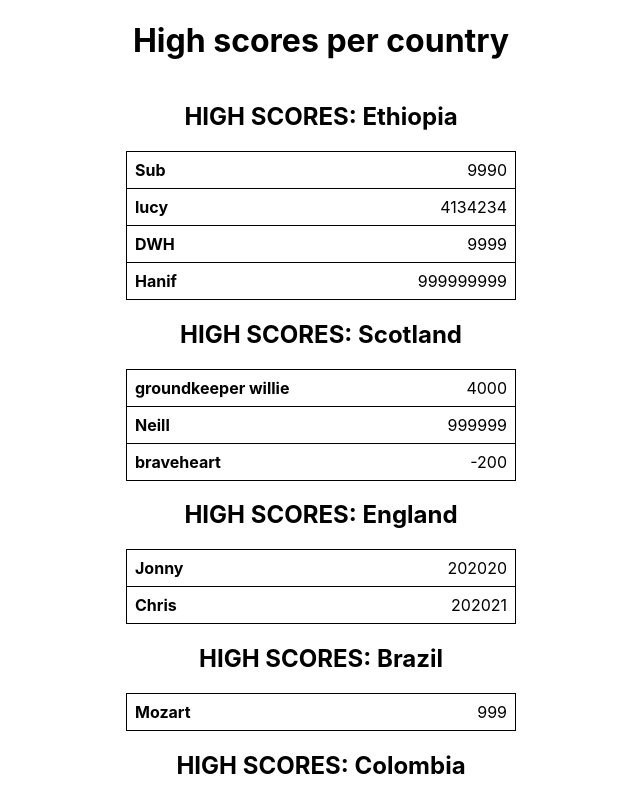
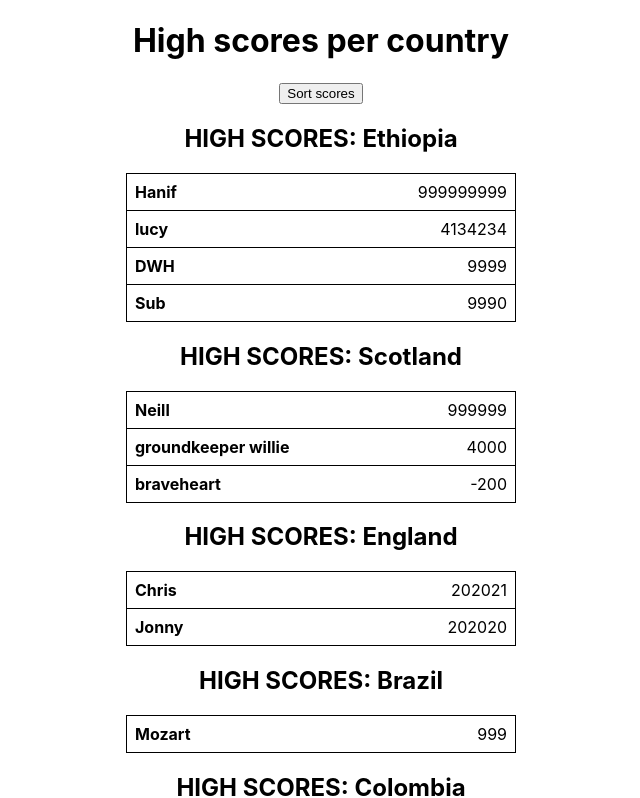
Before and after one commit to cbaggini/high-scores-react, a React (Create React App) app: page / in a window 1280 px wide. Shown: the top 798 px of the page, without its empty margins (319-959 px from the left). Built offline with nearby package versions, Linux system fonts and the light colour scheme.

Commit message:
completed level 4

```diff
--- a/src/App.js
+++ b/src/App.js
@@ -1,15 +1,32 @@
-import React from "react";
+import React, {useState} from "react";
 import './App.css';
 import allCountryScores from "./data/allCountryScores";
 import HighScoreTable from "./HighScoreTable";
 
 
 function App() {
-	const sortedScores = allCountryScores.sort((a,b) => a.name > b.name);
+	const sortedCountries = allCountryScores.concat().sort((a,b) => a.name > b.name);
+	const descendingScores = sortedCountries.concat().map((el) => {return {...el, scores: el.scores.concat().sort((a,b) => b.s - a.s)}});
+	const ascendingScores = sortedCountries.concat().map((el) => {return {...el, scores: el.scores.concat().sort((a,b) => a.s - b.s)}})
+
+	const [isSorted, setIsSorted] = useState(true);
+	const [scores, setScores] = useState(descendingScores);
+
+	const sortScores = () => {
+		setIsSorted(!isSorted);
+		if (isSorted) {
+			setScores(ascendingScores);
+		} else {
+			setScores(descendingScores);
+		}
+
+	}
+
 	return (
 		<div className="App">
 			<h1>High scores per country</h1>
-		{sortedScores.map((el, index) => (
+			<button onClick={sortScores}>Sort scores</button>
+			{scores.map((el, index) => (
 				<div key={index} className="tableDiv">
 				<HighScoreTable country={el} />
 				</div>
--- a/src/HighScoreTable.js
+++ b/src/HighScoreTable.js
@@ -3,15 +3,15 @@ import PlayerScore from "./PlayerScore";
 
 const HighScoreTable = (props) => {
 
-	const sortedScores = props.country.scores.sort((a,b) => a.s < b.s)
-
 	return (
-		<table class="table">
-			<h2>HIGH SCORES: {props.country.name}</h2>
+		<section className="country">
+		<h2>HIGH SCORES: {props.country.name}</h2>
+		<table className="table">
 			<tbody>
-				{sortedScores.map((el, index) => (<PlayerScore scores={el} key={index}/>))}
+				{props.country.scores.map((el, index) => (<PlayerScore scores={el} key={index}/>))}
 			</tbody>
     	</table>
+		</section>
 	)
 }
 
--- a/src/PlayerScore.js
+++ b/src/PlayerScore.js
@@ -2,7 +2,7 @@ import React from "react";
 
 const PlayerScore = (props) => {
 	return (
-		<tr class="border_bottom">
+		<tr className="border_bottom">
 			<th>{props.scores.n}</th>
 			<td>{props.scores.s}</td>
 		</tr>
--- a/src/data/allCountryScores.js
+++ b/src/data/allCountryScores.js
@@ -1,7 +1,7 @@
 let allCountryScores = [
     {
       name: "Ethiopia",
-      scores:  [ {n: "Sub", s: 9990}, {n: "lucy", s: "4134234"}, {n: "DWH", s: 9999},  {n: "Hanif", s: 999999999} ]
+      scores:  [ {n: "Sub", s: 9990}, {n: "lucy", s: 4134234}, {n: "DWH", s: 9999},  {n: "Hanif", s: 999999999} ]
     },
     {
       name: "Scotland",
@@ -15,7 +15,7 @@ let allCountryScores = [
     },
     {
       name: "Colombia",
-      scores: [ {n: "Maria", s: 6000}, {n: "Melanie", s: "99999999"}, {n: "Ali", s: 5000}]
+      scores: [ {n: "Maria", s: 6000}, {n: "Melanie", s: 99999999}, {n: "Ali", s: 5000}]
     },
     {
       name: "Turkey",
```
Also changed, not shown: src/test.js (added, +23 -0 lines), 2 other files (tests, documents, lock files or other folders). Lines whose indentation alone changed are shown as unchanged.
